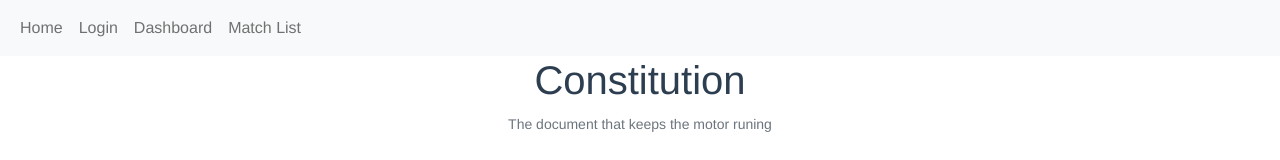
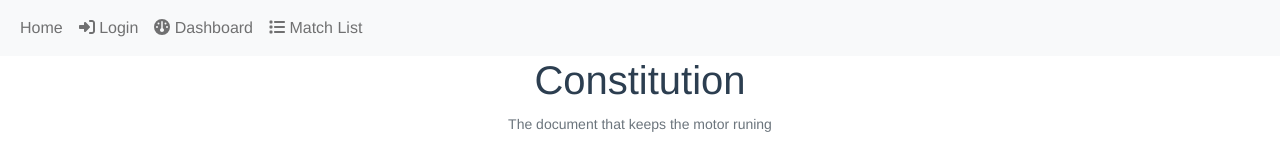
Before and after one commit to joobei/clanboy, a Vue app: page / in a window 1280 px wide. Shown: the top 160 px of the page. Built offline with nearby package versions, Linux system fonts and the light colour scheme.

Commit message:
added fontawesome icons to navbar

```diff
--- a/src/components/Home.vue
+++ b/src/components/Home.vue
@@ -1,7 +1,9 @@
 <template>
   <div class="container">
+    <font-awesome-icon icon="bank" size="4x"/>
     <h1>Constitution</h1>
     <small class="text-muted">The document that keeps the motor runing</small>
+
     <ol style="margin-top:40px">
       <li>
         Freedom of speech and expression. Freedom to propose changes to the
--- a/src/components/navbar.vue
+++ b/src/components/navbar.vue
@@ -4,19 +4,27 @@
       <div class="collapse navbar-collapse" id="navbarSupportedContent">
         <ul class="navbar-nav me-auto mb-2 mb-lg-0">
           <li class="nav-item">
-            <router-link to="/" class="nav-link">Home</router-link>
+            <router-link to="/" class="nav-link">
+              <font-awesome-icon icon="home" /> Home
+            </router-link>
           </li>
           <li class="nav-item">
-            <router-link to="/login" class="nav-link">Login</router-link>
+            <router-link to="/login" class="nav-link">
+              <font-awesome-icon icon="right-to-bracket"/>
+              Login</router-link
+            >
           </li>
           <li class="nav-item">
-            <router-link to="/dashboard" class="nav-link"
-              >Dashboard</router-link
+            <router-link to="/dashboard" class="nav-link">
+              <font-awesome-icon icon="gauge" />
+              Dashboard</router-link
             >
           </li>
           <li class="nav-item">
             <router-link to="/matchlist" class="nav-link"
-              >Match List</router-link
+              >
+              <font-awesome-icon icon="list" />
+              Match List</router-link
             >
           </li>
         </ul>
--- a/src/main.js
+++ b/src/main.js
@@ -1,6 +1,20 @@
 import { createApp } from 'vue'
 import App from './App.vue'
 import router from './router'
-import store from './store/index';
+import store from './store/index'
 
-createApp(App).use(router).use(store).mount('#app')
+import { library } from "@fortawesome/fontawesome-svg-core";
+import { faHouse, faRightToBracket, faGauge, faList, faBank } from "@fortawesome/free-solid-svg-icons";
+library.add(faHouse);
+library.add(faRightToBracket);
+library.add(faGauge);
+library.add(faList);
+library.add(faBank);
+
+import { FontAwesomeIcon } from "@fortawesome/vue-fontawesome";
+
+createApp(App)
+.component("font-awesome-icon", FontAwesomeIcon)
+.use(router)
+.use(store)
+.mount('#app')
```
Also changed, not shown: package.json (+4 -5 lines), 1 other file (tests, documents, lock files or other folders).
